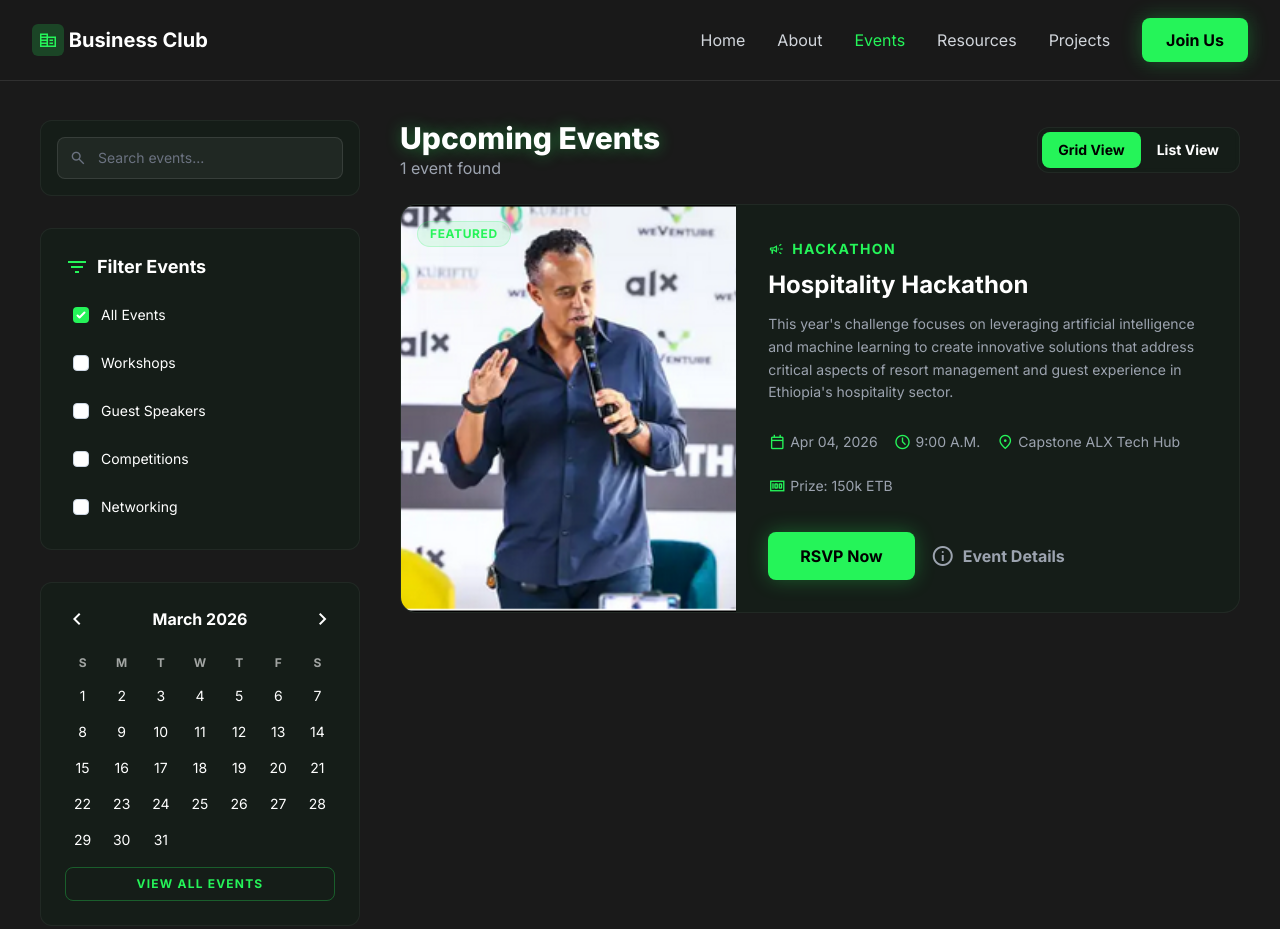
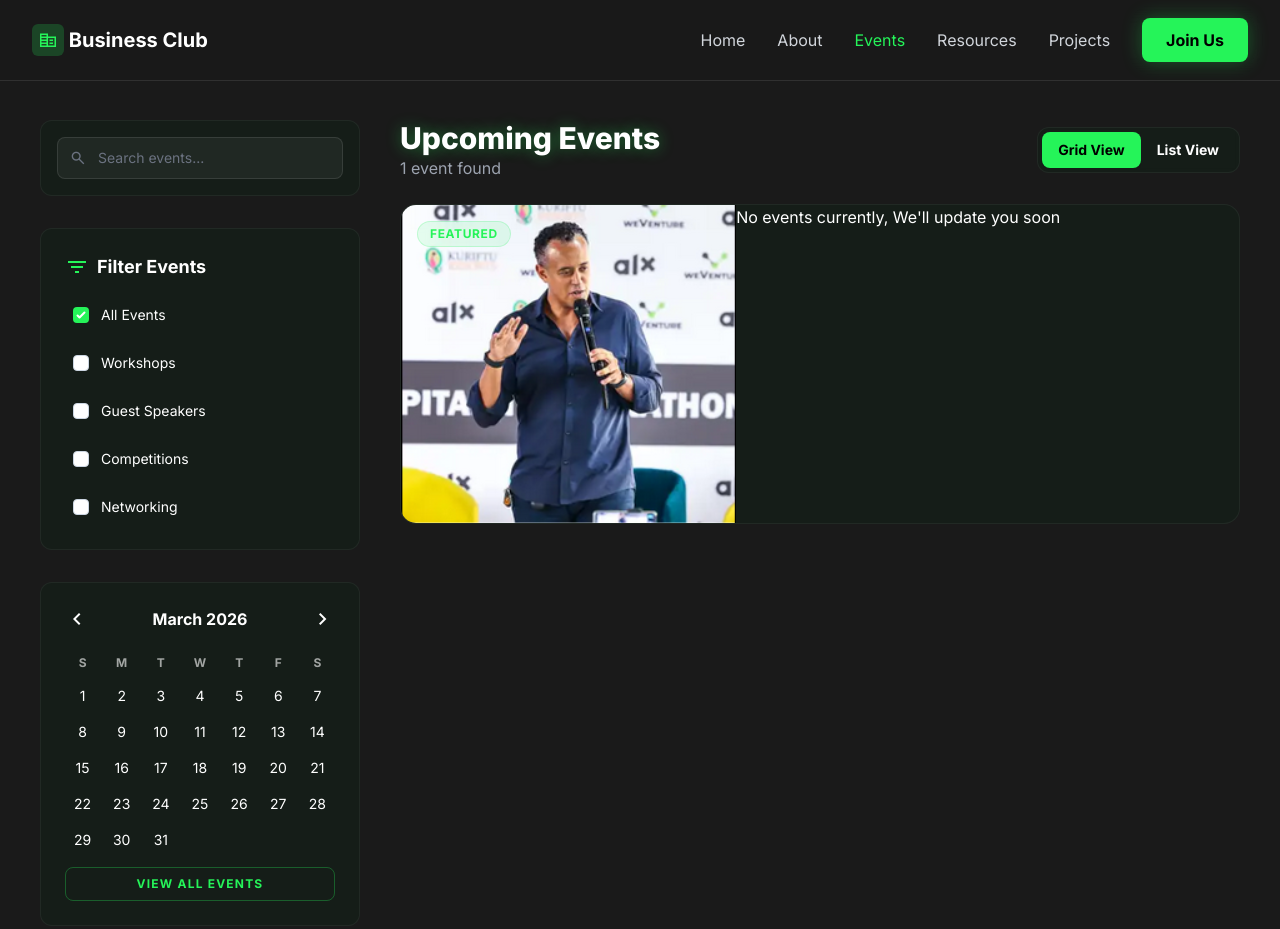
Before and after one commit to shebaww/Business_Club_Website, a website: page Events.html in a window 1280 px wide. Shown: the top 929 px of the page. Drawn offline with nearby package versions, Linux system fonts and the light colour scheme.

Commit message:
Removed Past Event

```diff
--- a/Events.html
+++ b/Events.html
@@ -489,7 +489,7 @@
   >
     Featured
   </div>
-</div>
+            </div> <h1> No events currently, We'll update you soon</h1> <!--
             <div class="flex-1 p-8 flex flex-col justify-between">
                 <div>
                   <div
@@ -548,7 +548,7 @@
                 </div>
               </div>
             </div>
-
+-->
             <!-- Event Grid/List container edit this when you guys have more venets
             <div id="eventsContainer" class="grid-layout">
                Event 2
```
